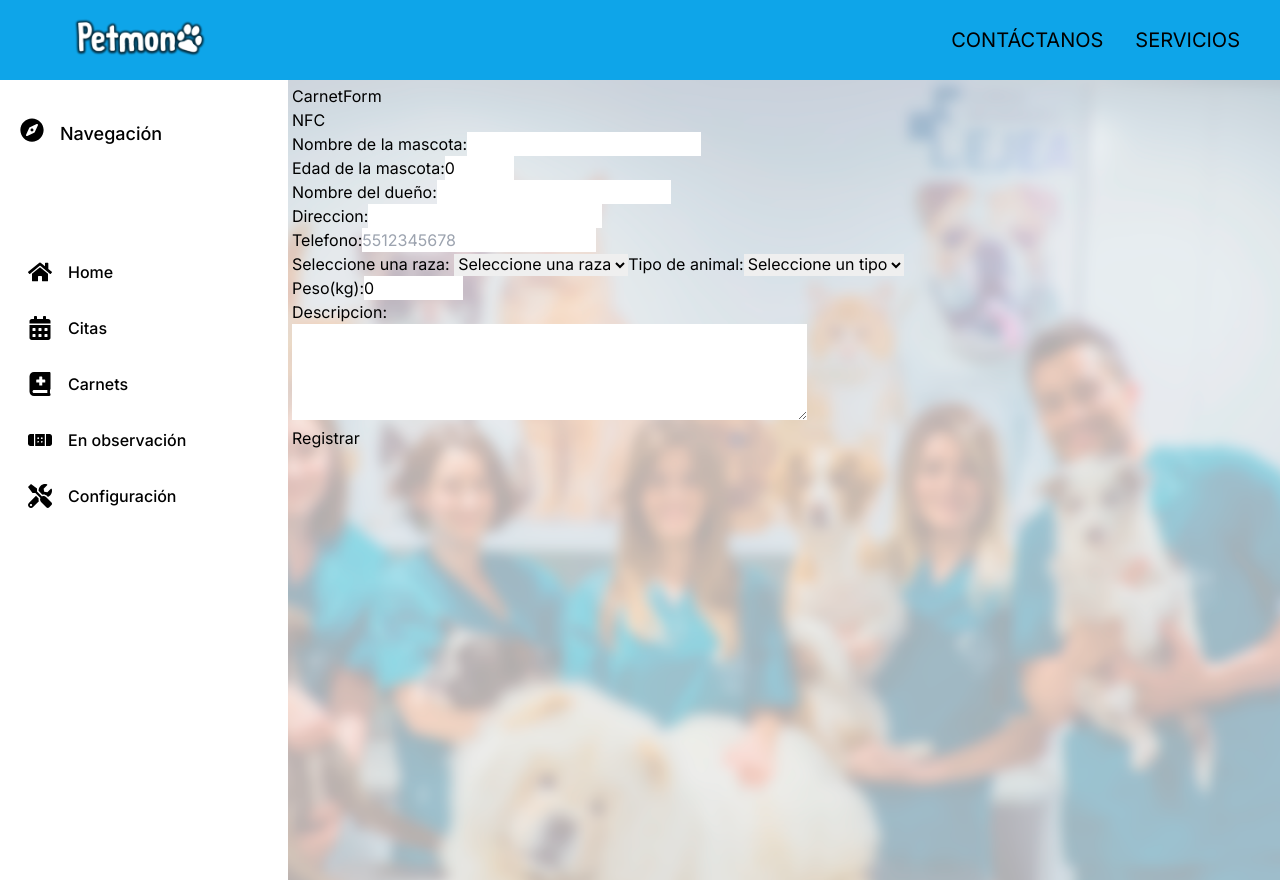
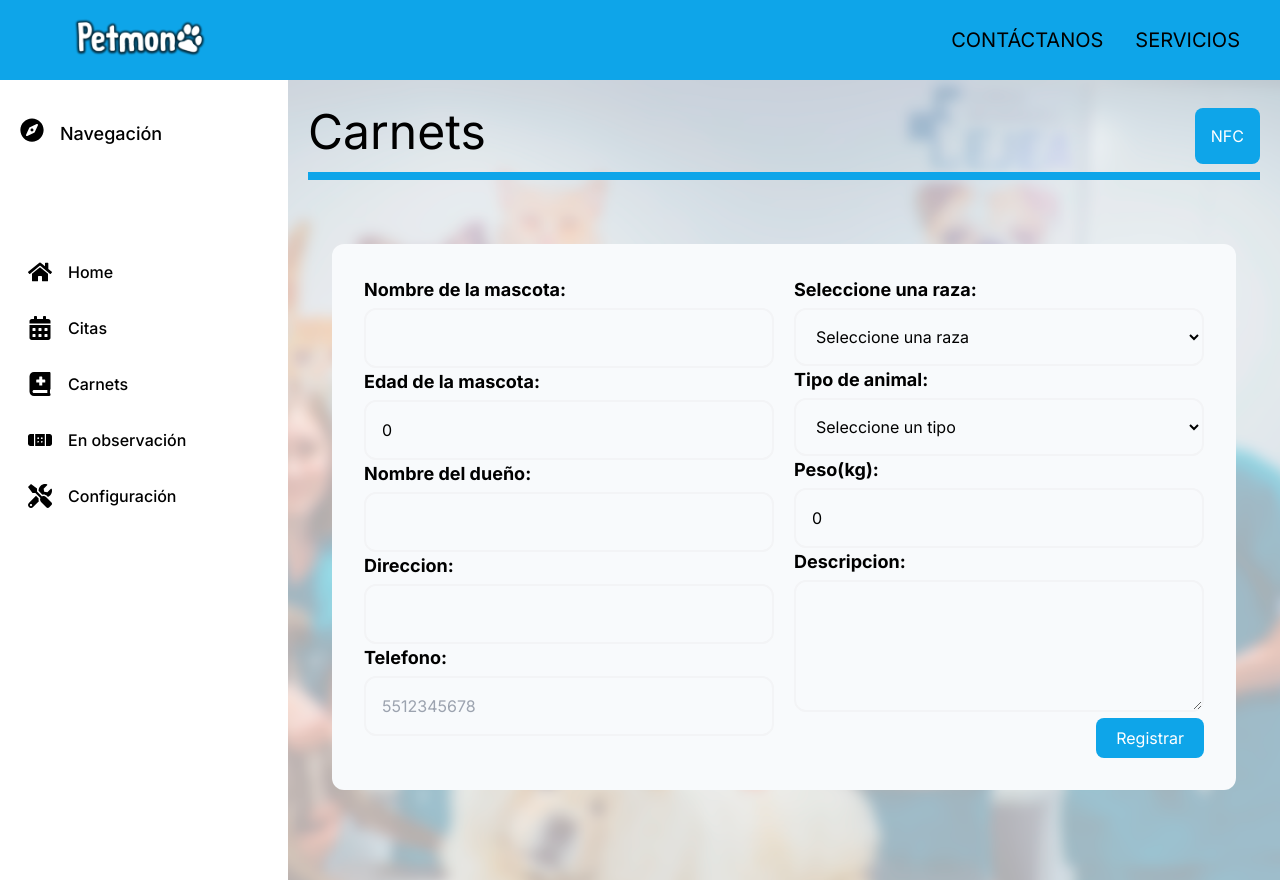
Before and after one commit to AxelBravo356/Veterinaria, a Next.js app: page /recepcion/carnets/registro in a window 1280 px wide. Built offline with nearby package versions, Linux system fonts and the light colour scheme.

Commit message:
Estilos al formulario de Carnets

```diff
--- a/src/components/form-carnet/index.jsx
+++ b/src/components/form-carnet/index.jsx
@@ -1,7 +1,7 @@
 "use client";
-import React from 'react';
-import { useRouter } from 'next/navigation';
-import { useState } from 'react';
+import React from "react";
+import { useRouter } from "next/navigation";
+import { useState } from "react";
 
 const razas = [
   { key: "def", value: "", raza: "Seleccione una raza" },
@@ -15,10 +15,10 @@ const razas = [
   { key: "otro", value: "otro", raza: "Otro" },
 ];
 const tipos = [
-    { key: 'def', value: "", tipo: "Seleccione un tipo"},
-    { key: 'pequeño', value: "pequeño", tipo: "Pequeño"},
-    { key: 'mediano', value: "mediano", tipo: "Mediano"},
-    { key: 'grande', value: "grande", tipo: "Grande"},
+  { key: "def", value: "", tipo: "Seleccione un tipo" },
+  { key: "pequeño", value: "pequeño", tipo: "Pequeño" },
+  { key: "mediano", value: "mediano", tipo: "Mediano" },
+  { key: "grande", value: "grande", tipo: "Grande" },
 ];
 
 export default function CarnetForm() {
@@ -33,107 +33,210 @@ export default function CarnetForm() {
   const [peso, setPeso] = useState(0);
   const [desc, setDesc] = useState("");
 
-  const regCarnet = async () =>{
+  const regCarnet = async () => {
     let val_err = "";
-    const data = {nomMas, edad, nameDue, address, phone, raza, tipo, peso, desc};
-    console.log(data)
+    const data = {
+      nomMas,
+      edad,
+      nameDue,
+      address,
+      phone,
+      raza,
+      tipo,
+      peso,
+      desc,
+    };
+    console.log(data);
 
-    if(data.nomMas == "" ) val_err+='Nombre de la mascota,';
-    if(data.edad == "" || Number(data.edad) <= 0 || Number(data.edad) >= 25) val_err+=' Edad de la mascota';
-    if(data.nameDue == "") val_err+=' Nombre del dueño,';
-    if(data.address == "") val_err+=' Direccion,';
-    if(data.phone.length != 10 || data.phone.match(/[a-z|A-Z]/g) != null) val_err+=' Telefono,';
-    if(data.raza == "") val_err+=" Raza,";
-    if(data.tipo == "") val_err+=" Tipo,";
-    if(data.peso == "" || Number(data.peso) <= 0 || Number(data.peso) >= 80) val_err+=' Peso,';
-    if(val_err != "") alert('Existe un error en los campos: '+val_err)
-    else{
-      console.log('Se envian datos')
-      const response = await fetch("/api/carnets",{
-        method: 'POST',
+    if (data.nomMas == "") val_err += "Nombre de la mascota,";
+    if (data.edad == "" || Number(data.edad) <= 0 || Number(data.edad) >= 25)
+      val_err += " Edad de la mascota";
+    if (data.nameDue == "") val_err += " Nombre del dueño,";
+    if (data.address == "") val_err += " Direccion,";
+    if (data.phone.length != 10 || data.phone.match(/[a-z|A-Z]/g) != null)
+      val_err += " Telefono,";
+    if (data.raza == "") val_err += " Raza,";
+    if (data.tipo == "") val_err += " Tipo,";
+    if (data.peso == "" || Number(data.peso) <= 0 || Number(data.peso) >= 80)
+      val_err += " Peso,";
+    if (val_err != "") alert("Existe un error en los campos: " + val_err);
+    else {
+      console.log("Se envian datos");
+      const response = await fetch("/api/carnets", {
+        method: "POST",
         body: JSON.stringify(data),
       });
       const res = await response.json();
       console.log("data recv: ", res);
-      setTimeout(()=>{
+      setTimeout(() => {
         if (!res.register) alert("Error en el registro");
         else {
           router.push("/recepcion/carnets");
         }
-      },10)
+      }, 10);
     }
-
-  }
+  };
 
   return (
-    <>
-    <div>CarnetForm</div>
-    <button>NFC</button>
-    <br/>
-    <label htmlFor='nameMas'>Nombre de la mascota:</label>
-    <input type='text' name='nameMas' id='nameMas'
+    <div className="container mx-auto">
+      <div className="mx-auto py-6 px-4">
+        <div className="flex justify-between mb-2">
+          <h1 className="text-black text-5xl mb-2">Carnets</h1>
+          <button className="bg-sky-500 rounded-lg px-4 hover:bg-sky-300 hover:text-black  text-white ">
+            NFC
+          </button>
+        </div>
+        <div className="w-full py-1 bg-sky-500"></div>
+      </div>
+      <div className="grid grid-cols-2 gap-5 bg-slate-50 m-10 p-8 rounded-xl">
+        <div>
+          <div>
+            <label htmlFor="nameMas" className="text-lg font-bold">
+              Nombre de la mascota:
+            </label>
+            <input
+              className="w-full border-2 border-gray-100 rounded-xl p-4 mt-1 bg-transparent"
+              type="text"
+              name="nameMas"
+              id="nameMas"
               value={nomMas}
-      onChange={(e)=> setNomMas(e.target.value)}
+              onChange={(e) => setNomMas(e.target.value)}
             ></input>
-    <br/>
-    <label htmlFor='edad'>Edad de la mascota:</label>
-    <input type='number' max={50} min={1} name='edad' id='edad'
+          </div>
+          <div>
+            <label htmlFor="edad" className="text-lg font-bold">
+              Edad de la mascota:
+            </label>
+            <input
+              className="w-full border-2 border-gray-100 rounded-xl p-4 mt-1 bg-transparent"
+              type="number"
+              max={50}
+              min={1}
+              name="edad"
+              id="edad"
               value={edad}
-      onChange={(e)=> setEdad(e.target.value)}
+              onChange={(e) => setEdad(e.target.value)}
             ></input>
-    <br/>
-    <label htmlFor='nameD'>Nombre del dueño:</label>
-    <input type='text' name='nameD' id='nameD'
+          </div>
+          <div>
+            <label htmlFor="nameD" className="text-lg font-bold">
+              Nombre del dueño:
+            </label>
+            <input
+              className="w-full border-2 border-gray-100 rounded-xl p-4 mt-1 bg-transparent"
+              type="text"
+              name="nameD"
+              id="nameD"
               value={nameDue}
-      onChange={(e)=> setNomDue(e.target.value)}
+              onChange={(e) => setNomDue(e.target.value)}
             ></input>
-    <br/>
-    <label htmlFor='address'>Direccion:</label>
-    <input type='text' name='address' id='address'
+          </div>
+          <div>
+            <label htmlFor="address" className="text-lg font-bold">
+              Direccion:
+            </label>
+            <input
+              className="w-full border-2 border-gray-100 rounded-xl p-4 mt-1 bg-transparent"
+              type="text"
+              name="address"
+              id="address"
               value={address}
-      onChange={(e)=> setAddress(e.target.value)}
+              onChange={(e) => setAddress(e.target.value)}
             ></input>
-    <br/>
-    <label htmlFor='phone'>Telefono:</label>
-    <input type='text' name='phone' id='phone' maxLength={10} placeholder={5512345678}
+          </div>
+          <div>
+            <label htmlFor="phone" className="text-lg font-bold">
+              Telefono:
+            </label>
+            <input
+              className="w-full border-2 border-gray-100 rounded-xl p-4 mt-1 bg-transparent"
+              type="text"
+              name="phone"
+              id="phone"
+              maxLength={10}
+              placeholder={5512345678}
               value={phone}
-      onChange={(e)=> setPhone(e.target.value)}
+              onChange={(e) => setPhone(e.target.value)}
             ></input>
-    <br/>
-    <label htmlFor='raza'>Seleccione una raza: </label>
-    <select name='raza' id='raza'
+          </div>
+        </div>
+        <div>
+          <div>
+            <label htmlFor="raza" className="text-lg font-bold">
+              Seleccione una raza:{" "}
+            </label>
+            <select
+              className="w-full border-2 border-gray-100 rounded-xl p-4 mt-1 bg-transparent"
+              name="raza"
+              id="raza"
               value={raza}
-      onChange={(e)=> setRaza(e.target.value)}>
-        {razas.map((raza)=>(
+              onChange={(e) => setRaza(e.target.value)}
+            >
+              {razas.map((raza) => (
                 <option key={raza.key} value={raza.value}>
                   {raza.raza}
                 </option>
               ))}
             </select>
-    <label htmlFor='tipo'>Tipo de animal:</label>
-    <select name='tipo' id='tipo'
+          </div>
+          <div>
+            <label htmlFor="tipo" className="text-lg font-bold">
+              Tipo de animal:
+            </label>
+            <select
+              className="w-full border-2 border-gray-100 rounded-xl p-4 mt-1 bg-transparent"
+              name="tipo"
+              id="tipo"
               value={tipo}
-      onChange={(e)=> setTipo(e.target.value)}>
-        {tipos.map((tipo)=>(
+              onChange={(e) => setTipo(e.target.value)}
+            >
+              {tipos.map((tipo) => (
                 <option key={tipo.key} value={tipo.value}>
                   {tipo.tipo}
                 </option>
               ))}
             </select>
-    <br/>
-    <label htmlFor='peso'>Peso(kg):</label>
-    <input type='number' step={0.01} min={0} max={70}
+          </div>
+          <div>
+            <label htmlFor="peso" className="text-lg font-bold">
+              Peso(kg):
+            </label>
+            <input
+              className="w-full border-2 border-gray-100 rounded-xl p-4 mt-1 bg-transparent"
+              type="number"
+              step={0.01}
+              min={0}
+              max={70}
               value={peso}
-      onChange={(e)=>setPeso(e.target.value)}></input>
-    <br/>
-    <label htmlFor='desc'>Descripcion:</label>
-    <br/>
-    <textarea id='desc' name='desc' rows="4" cols="50" maxLength={500}
+              onChange={(e) => setPeso(e.target.value)}
+            ></input>
+          </div>
+          <div>
+            <label htmlFor="desc" className="text-lg font-bold">
+              Descripcion:
+            </label>
+            <br />
+            <textarea
+              className="w-full border-2 border-gray-100 rounded-xl p-4 mt-1 bg-transparent"
+              id="desc"
+              name="desc"
+              rows="4"
+              cols="50"
+              maxLength={500}
               value={desc}
-      onChange={(e)=>setDesc(e.target.value)}
+              onChange={(e) => setDesc(e.target.value)}
             ></textarea>
-    <br></br>
-    <button onClick={regCarnet}>Registrar</button>
-    </>
-  )
+          </div>
+          <div className="flex justify-end">
+            <button
+              className="bg-sky-500 rounded-lg px-5 py-2 text-white hover:bg-sky-200 hover:text-black"
+              onClick={regCarnet}
+            >
+              Registrar
+            </button>
+          </div>
+        </div>
+      </div>
+    </div>
+  );
 }
```
Lines whose indentation alone changed are shown as unchanged.
